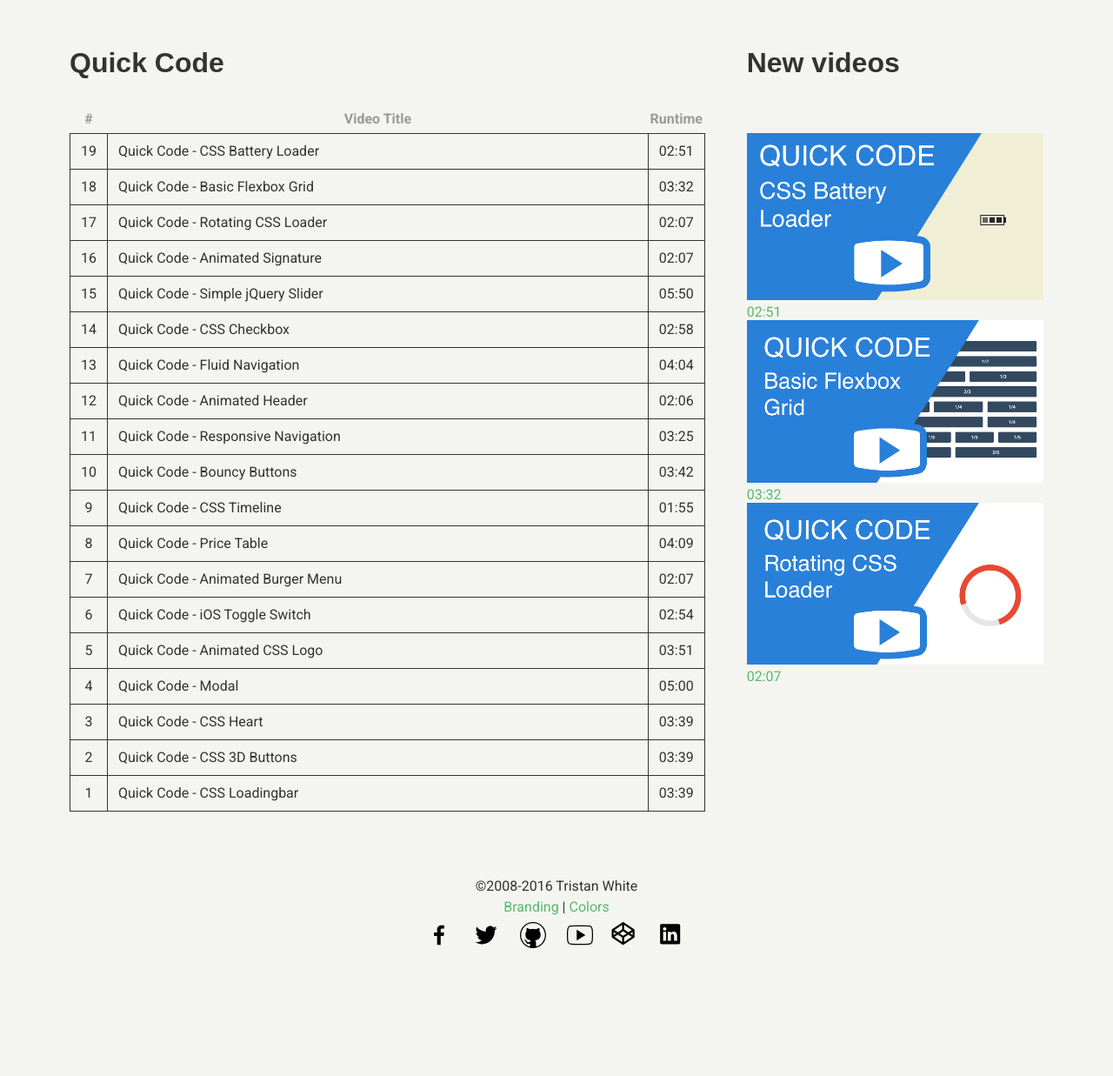
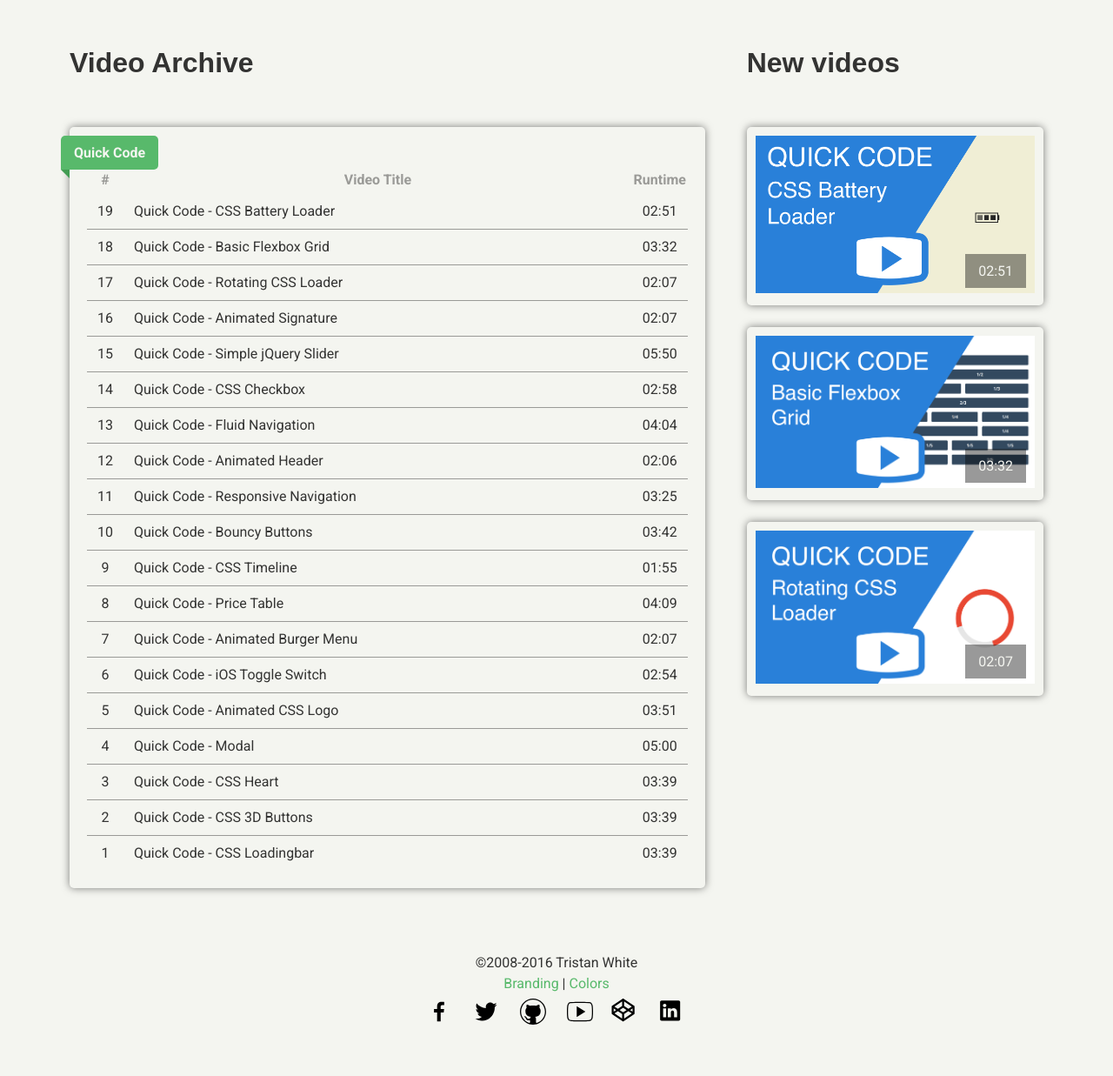
Before and after one commit to triss90/tristanwhite_v7, a PHP site: page /_site/videos/index.html in a window 1280 px wide. Shown: the part 100-1337 px from the top of the page at 87% size. Before the commit the page ends 1190 px from the top, so only its background shows below. Run offline with PHP 8.4, Linux system fonts and the light colour scheme; some libraries are stand-ins or nearby versions.

Commit message:
Styling tables

```diff
--- a/_site/feed.xml
+++ b/_site/feed.xml
@@ -5,8 +5,8 @@
     <description>Hi! My name is Tristan White, I&#39;m a designer, developer and somewhat unicorn-like. I was born and raised in a small town in Denmark. Today I am proud to call myself a full-stack web developer. I love making beautiful, yet practical websites and applications.</description>
     <link>//tristanwhite.info//</link>
     <atom:link href="//tristanwhite.info//feed.xml" rel="self" type="application/rss+xml"/>
-    <pubDate>Mon, 30 May 2016 15:54:14 +0200</pubDate>
-    <lastBuildDate>Mon, 30 May 2016 15:54:14 +0200</lastBuildDate>
+    <pubDate>Mon, 30 May 2016 16:56:24 +0200</pubDate>
+    <lastBuildDate>Mon, 30 May 2016 16:56:24 +0200</lastBuildDate>
     <generator>Jekyll v3.1.2</generator>
 
       <item>
--- a/_site/videos/index.html
+++ b/_site/videos/index.html
@@ -59,7 +59,9 @@
       <div class="row">
 
       <div class="tiny-12 small-8 medium-8 large-8">
-        <h2>Quick Code</h2>
+        <h2>Video Archive</h2>
+        <div class="table-wrapper">
+          <div class="table-title">Quick Code</div>
           <table>
             <thead>
               <tr>
@@ -223,28 +225,29 @@
 
           </table>
         </div>
+      </div>
 
 
 
       <div class="tiny-12 small-4 medium-4 large-4 last-small first-tiny">
-        <h2>New videos</h2><br><br><br>
+        <h2>New videos</h2>
 
         <article>
-          <a class="post-link" href="/videos/quick-code/2016/05/16/quick-code-css-battery-loader.html">
+          <a class="video-link" href="/videos/quick-code/2016/05/16/quick-code-css-battery-loader.html">
             <img src="/assets/img/posts/quick_code_css_battery_loader.png" alt="Quick Code - CSS Battery Loader">
             <span class="playtime">02:51</span>
           </a>
         </article>
 
         <article>
-          <a class="post-link" href="/videos/quick-code/2016/05/09/quick-code-basic-flexbox-grid.html">
+          <a class="video-link" href="/videos/quick-code/2016/05/09/quick-code-basic-flexbox-grid.html">
             <img src="/assets/img/posts/quick_code_basic_flexbox_grid.png" alt="Quick Code - Basic Flexbox Grid">
             <span class="playtime">03:32</span>
           </a>
         </article>
 
         <article>
-          <a class="post-link" href="/videos/quick-code/2016/05/02/quick-code-rotating-css-loader.html">
+          <a class="video-link" href="/videos/quick-code/2016/05/02/quick-code-rotating-css-loader.html">
             <img src="/assets/img/posts/quick_code_rotating_css_loader.png" alt="Quick Code - Rotating CSS Loader">
             <span class="playtime">02:07</span>
           </a>
--- a/assets/css/2-components/_table.scss
+++ b/assets/css/2-components/_table.scss
@@ -1,15 +1,49 @@
+.table-wrapper {
+  box-shadow: 0 0 10px rgba(0,0,0,0.5);
+  padding: 20px;
+  background: $light-text-color;
+  border-radius: 5px;
+  position: relative;
+  .table-title {
+    position: absolute;
+    top: 10px;
+    left: -10px;
+    background: $link-color;
+    font-weight: bold;
+    color: $light-text-color;
+    padding: 10px 15px;
+    border-radius: 5px 5px 5px 0;
+    //box-shadow: 0 0 10px rgba(0,0,0,0.5);
+    &:after {
+      content: "";
+      position: absolute;
+      display: block;
+      width: 0;
+      height: 0;
+      bottom: -10px;
+      left: 0px;
+      border-left: 10px solid transparent;
+      border-right: 0px solid transparent;
+      border-top: 10px solid darken($link-color, 10%);
+    }
+  }
+}
+
 table {
   width: 100%;
 }
 
 
 tr {
+  border-bottom: 1px solid lighten($dark-text-color, 40%);
+  &:last-child {
+    border: 0;
+  }
   th {
     border: 0;
     color: lighten($dark-text-color, 40%);
   }
   td {
-    border:1px solid $dark-text-color;
     color: $dark-text-color;
     padding: 12px;
     line-height: 16px;
--- a/assets/css/3-pages/_videos.scss
+++ b/assets/css/3-pages/_videos.scss
@@ -2,13 +2,43 @@
   background: $light-text-color;
   h2 {
     font-size: 2rem;
+    margin-bottom: 50px;
     @media(max-width: 768px) {
       text-align: center;
       margin-top: 75px;
     }
   }
-  img {
-    max-width: 100%;
+
+  .video-link {
+    display: block;
+    margin: 25px auto;
+    background: $light-text-color;
+    box-shadow: 0 0 10px rgba(0,0,0,0.5);
+    padding: 10px;
+    position: relative;
+    transition: all ease-in-out 200ms;
+    border-radius: 5px;
+    &:first-child {
+      margin-top: 0;
+    }
+    &:hover {
+      transform: scale(1.05);
+      text-decoration: none;
+      box-shadow: 0 0 20px rgba(0,0,0,0.2);
+    }
+    img {
+      max-width: 100%;
+      width: 100%;
+    }
+    span.playtime {
+      background: rgba(0,0,0,0.4);
+      padding: 10px 15px;
+      color: $light-text-color;
+      text-decoration: none;
+      position: absolute;
+      right: 20px;
+      bottom: 20px;
+    }
   }
 
 }
--- a/assets/css/style.css
+++ b/assets/css/style.css
@@ -1848,14 +1848,44 @@ footer {
     border: 1px solid #dee1d1;
     border-radius: 3px; }
 
+.table-wrapper {
+  box-shadow: 0 0 10px rgba(0, 0, 0, 0.5);
+  padding: 20px;
+  background: #F4F5F0;
+  border-radius: 5px;
+  position: relative; }
+  .table-wrapper .table-title {
+    position: absolute;
+    top: 10px;
+    left: -10px;
+    background: #58B96B;
+    font-weight: bold;
+    color: #F4F5F0;
+    padding: 10px 15px;
+    border-radius: 5px 5px 5px 0; }
+    .table-wrapper .table-title:after {
+      content: "";
+      position: absolute;
+      display: block;
+      width: 0;
+      height: 0;
+      bottom: -10px;
+      left: 0px;
+      border-left: 10px solid transparent;
+      border-right: 0px solid transparent;
+      border-top: 10px solid #429c53; }
+
 table {
   width: 100%; }
 
+tr {
+  border-bottom: 1px solid #9a9a97; }
+  tr:last-child {
+    border: 0; }
   tr th {
     border: 0;
     color: #9a9a97; }
   tr td {
-  border: 1px solid #333332;
     color: #333332;
     padding: 12px;
     line-height: 16px;
@@ -2121,10 +2151,37 @@ section#contact {
 #videos {
   background: #F4F5F0; }
   #videos h2 {
-    font-size: 2rem; }
+    font-size: 2rem;
+    margin-bottom: 50px; }
     @media (max-width: 768px) {
       #videos h2 {
         text-align: center;
         margin-top: 75px; } }
-  #videos img {
-    max-width: 100%; }
+  #videos .video-link {
+    display: block;
+    margin: 25px auto;
+    background: #F4F5F0;
+    box-shadow: 0 0 10px rgba(0, 0, 0, 0.5);
+    padding: 10px;
+    position: relative;
+    -webkit-transition: all ease-in-out 200ms;
+    transition: all ease-in-out 200ms;
+    border-radius: 5px; }
+    #videos .video-link:first-child {
+      margin-top: 0; }
+    #videos .video-link:hover {
+      -webkit-transform: scale(1.05);
+              transform: scale(1.05);
+      text-decoration: none;
+      box-shadow: 0 0 20px rgba(0, 0, 0, 0.2); }
+    #videos .video-link img {
+      max-width: 100%;
+      width: 100%; }
+    #videos .video-link span.playtime {
+      background: rgba(0, 0, 0, 0.4);
+      padding: 10px 15px;
+      color: #F4F5F0;
+      text-decoration: none;
+      position: absolute;
+      right: 20px;
+      bottom: 20px; }
```
Also changed, not shown: _site/assets/css/style.css (+61 -4 lines), videos.html (+6 -3 lines), 2 other files. Lines whose indentation alone changed are shown as unchanged.
